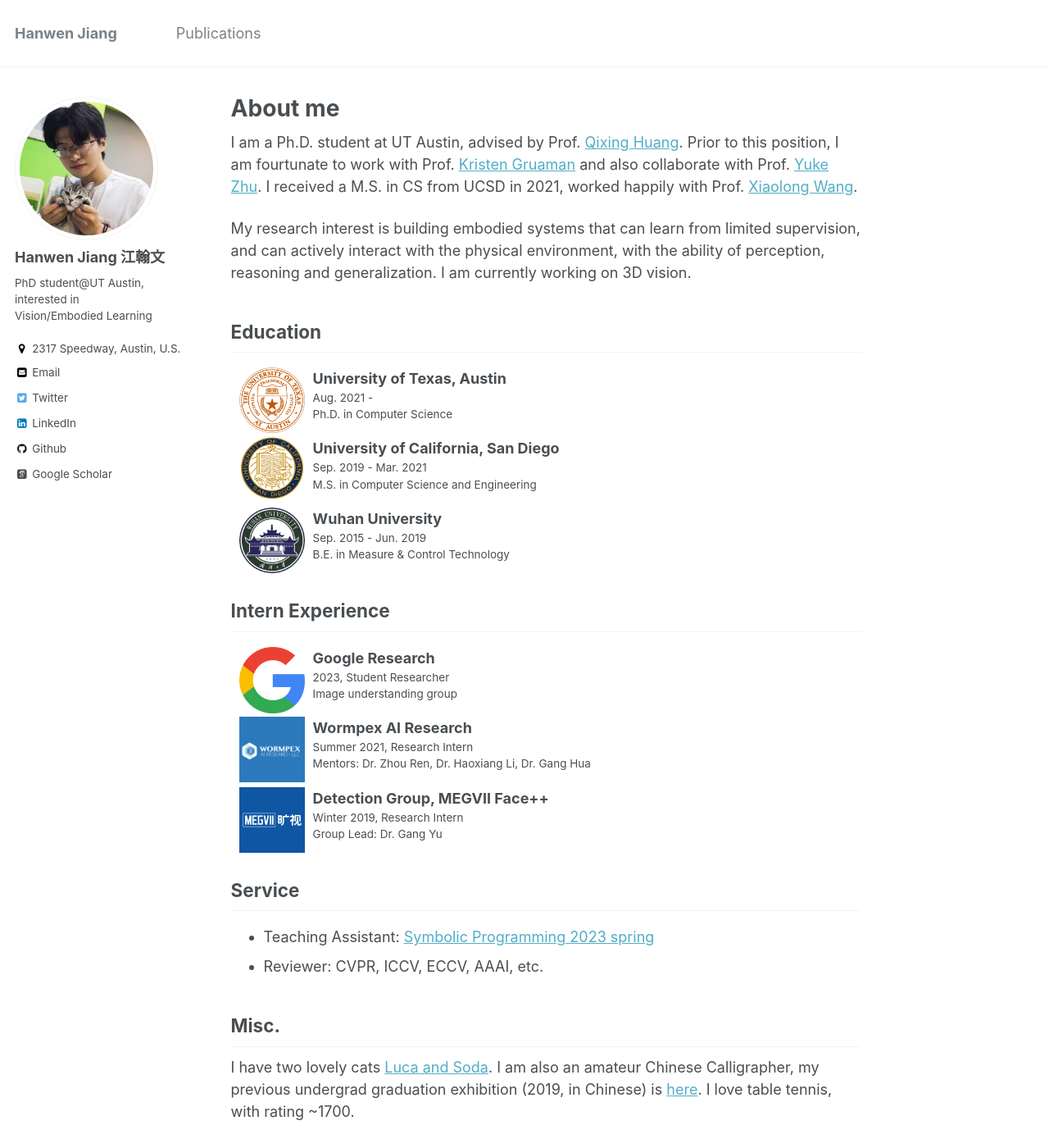
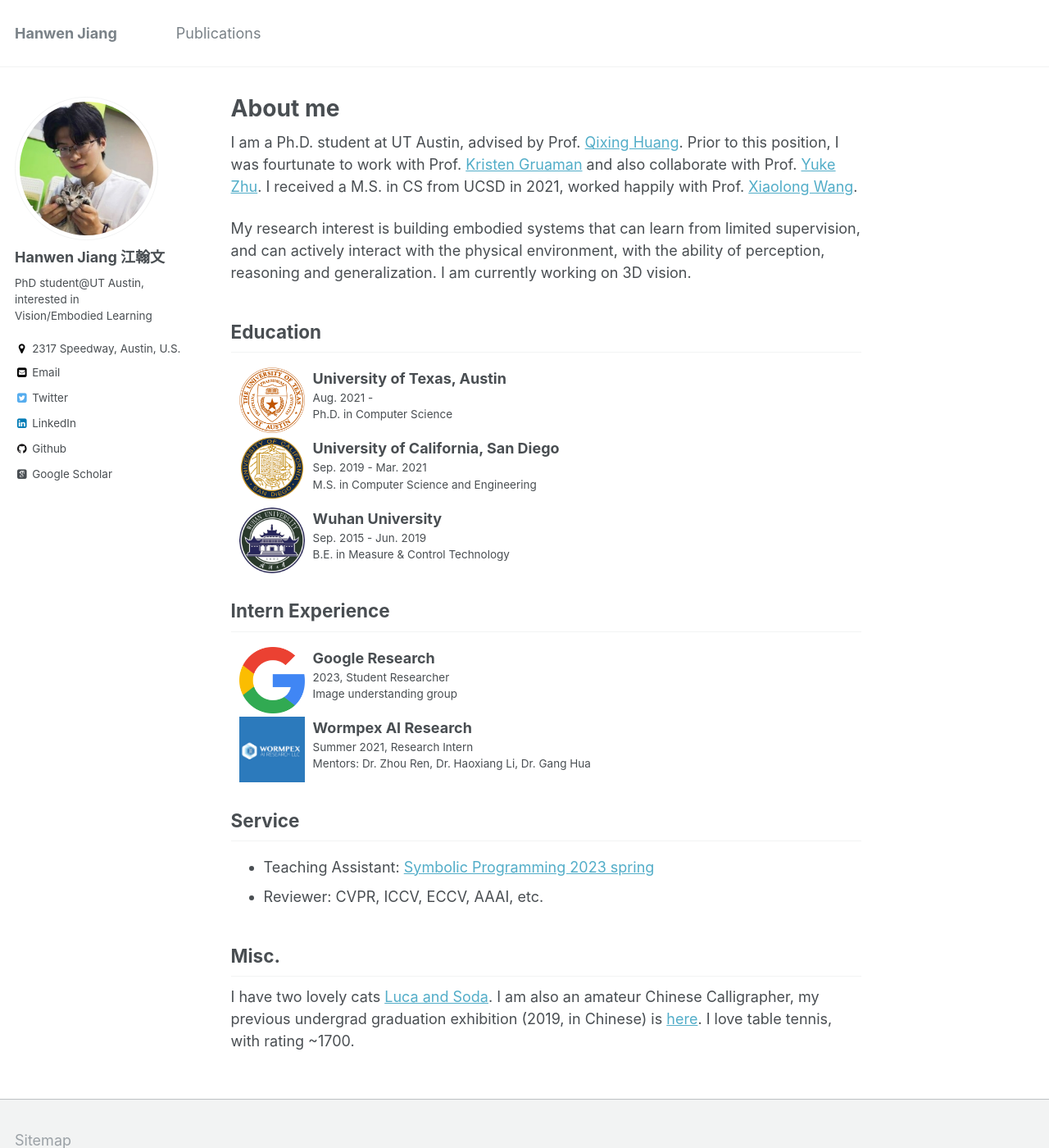
Before and after one commit to hwjiang1510/hwjiang1510.github.io, a Jekyll site: the page built from _pages/about.md, in a window 1280 px wide and 1400 px high. Shown: the whole window at 82% size. Built offline with Jekyll 4.4.1, drawn with Linux system fonts in a browser that asks for light colours; some web fonts are replaced.

```diff
--- a/_pages/about.md
+++ b/_pages/about.md
@@ -7,7 +7,7 @@ redirect_from:
   - /about/
   - /about.html
 ---
-I am a Ph.D. student at UT Austin, advised by Prof. [Qixing Huang](https://www.cs.utexas.edu/~huangqx/). Prior to this position, I am fourtunate to work with Prof. [Kristen Gruaman](https://www.cs.utexas.edu/users/grauman/) and also collaborate with Prof. [Yuke Zhu](https://www.cs.utexas.edu/~yukez/). I received a M.S. in CS from UCSD in 2021, worked happily with Prof. [Xiaolong Wang](https://xiaolonw.github.io/).
+I am a Ph.D. student at UT Austin, advised by Prof. [Qixing Huang](https://www.cs.utexas.edu/~huangqx/). Prior to this position, I was fourtunate to work with Prof. [Kristen Gruaman](https://www.cs.utexas.edu/users/grauman/) and also collaborate with Prof. [Yuke Zhu](https://www.cs.utexas.edu/~yukez/). I received a M.S. in CS from UCSD in 2021, worked happily with Prof. [Xiaolong Wang](https://xiaolonw.github.io/).
 
 My research interest is building embodied systems that can learn from limited supervision, and can actively interact with the physical environment, with the ability of perception, reasoning and generalization.
 I am currently working on 3D vision.
@@ -26,8 +26,6 @@ I am currently working on 3D vision.
 
 <dl><dt><img align="left" width="80" height="80" hspace="10" src="./images/wormpex.jpg"/></dt><dt>Wormpex AI Research</dt><dd>Summer 2021, Research Intern</dd><dd>Mentors: Dr. Zhou Ren, Dr. Haoxiang Li, Dr. Gang Hua</dd></dl>
 
-<dl><dt><img align="left" width="80" height="80" hspace="10" src="./images/megvii.jpg"/></dt><dt>Detection Group, MEGVII Face++</dt><dd>Winter 2019, Research Intern</dd><dd>Group Lead: Dr. Gang Yu</dd></dl>
-
 
 ## Service
 * Teaching Assistant: [Symbolic Programming 2023 spring](https://www.cs.utexas.edu/users/novak/cs378.html)
```
Also changed, not shown: 1 other file.
